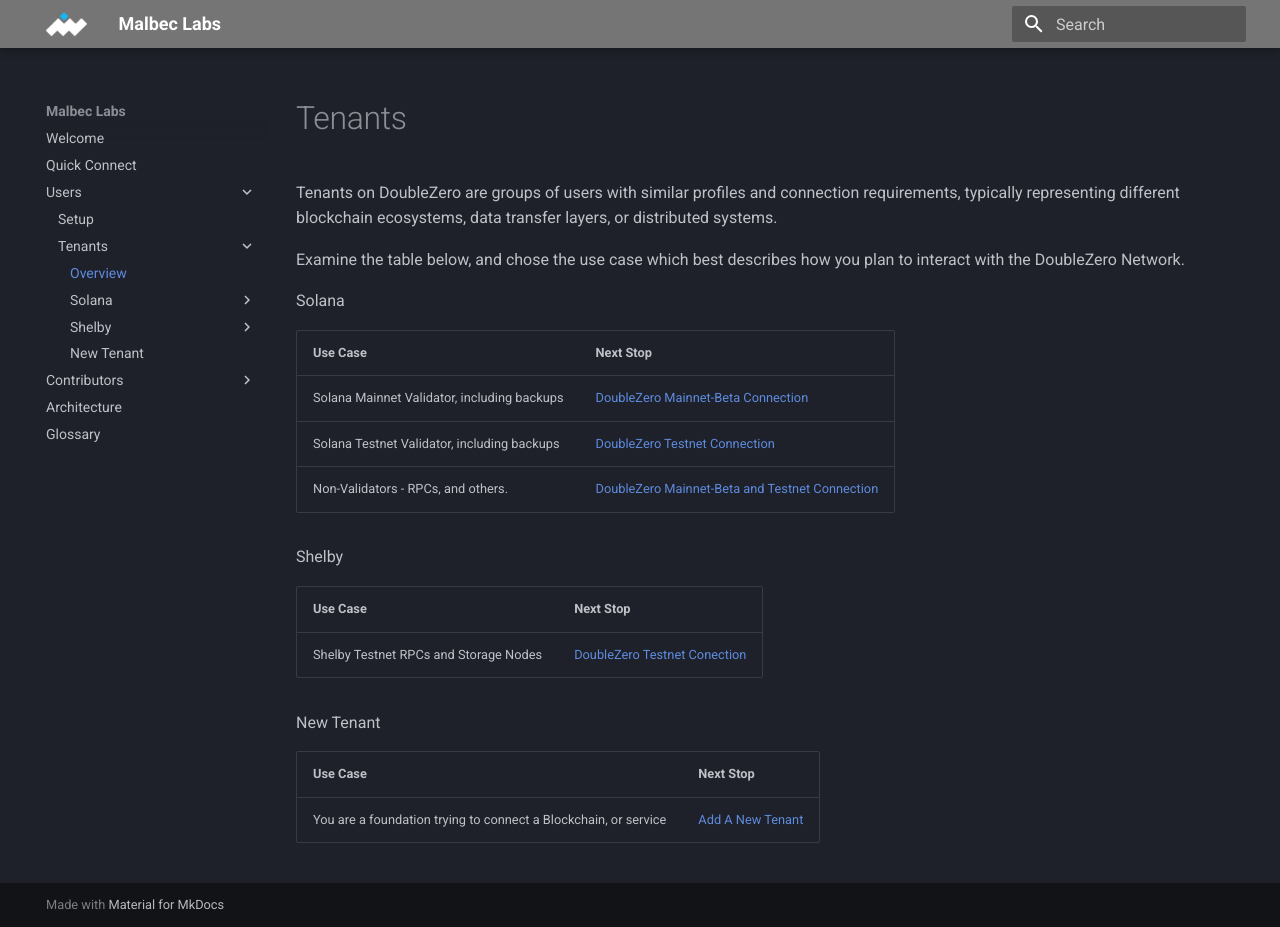
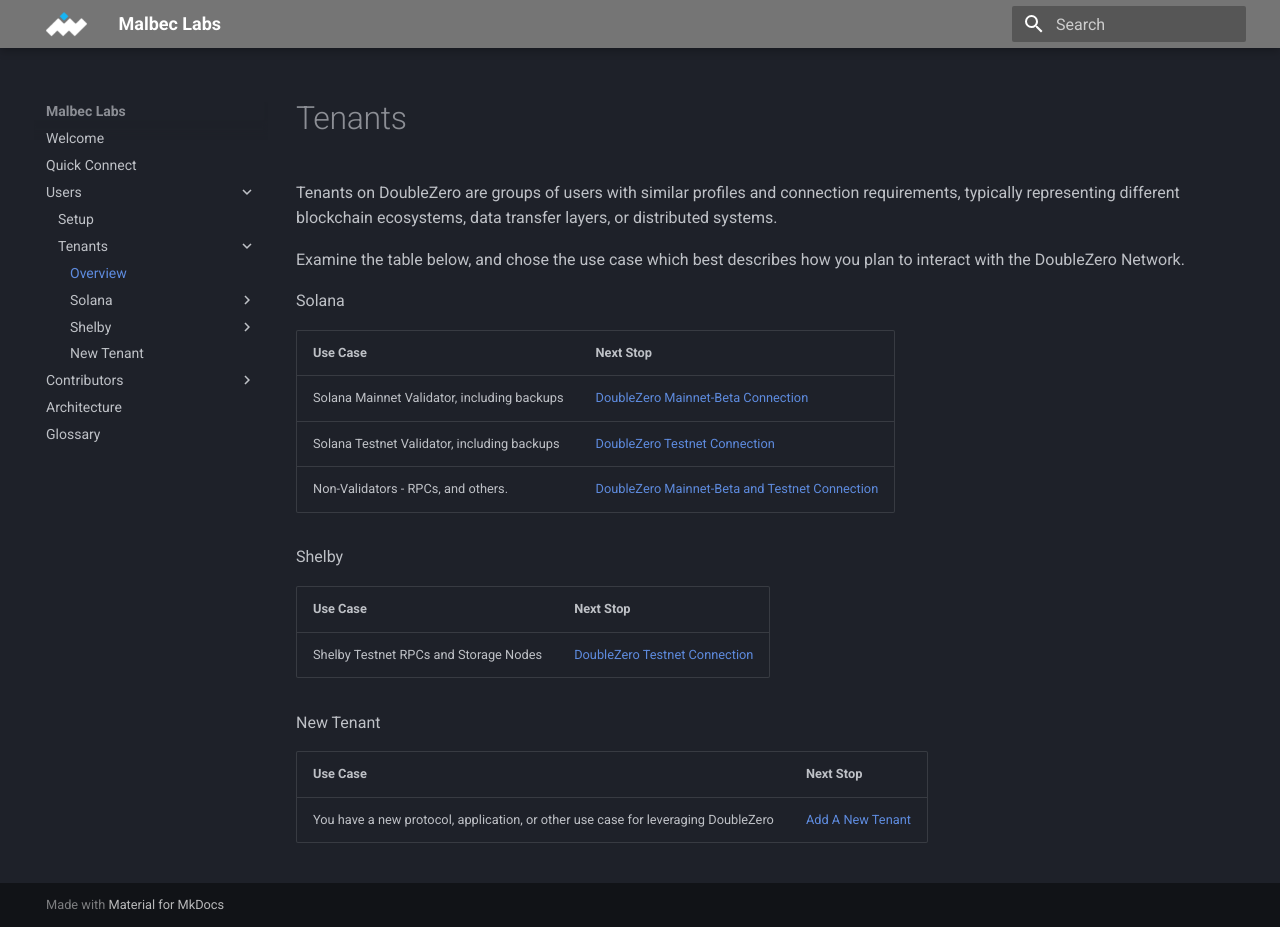
Before and after one commit to malbeclabs/docs, an MkDocs documentation site: the page built from docs/tenant.md, in a window 1280 px wide and 927 px high. Built offline with MkDocs 1.6.1 and Material for MkDocs 9.7.7, drawn with Linux system fonts in a browser that asks for light colours.

Commit message:
Update tenant.md (#133)
Updated incorrect link, typos, new tenant use cases.

```diff
--- a/docs/tenant.md
+++ b/docs/tenant.md
@@ -16,10 +16,10 @@
 
 | Use Case | Next Stop |
 |-------------|---------|
-| Shelby Testnet RPCs and Storage Nodes | [DoubleZero Testnet Conection](Shelby%20Permissioned%20Connection.md) |
+| Shelby Testnet RPCs and Storage Nodes | [DoubleZero Testnet Connection](Shelby%20Permissioned%20Connection.md) |
 
 New Tenant
 
 | Use Case | Next Stop |
 -------------|---------|
-| You are a foundation trying to connect a Blockchain, or service | [Add A New Tenant](Shelby%20Permissioned%20Connection.md) |
+| You have a new protocol, application, or other use case for leveraging DoubleZero | [Add A New Tenant](New%20Tenant.md) |
```
